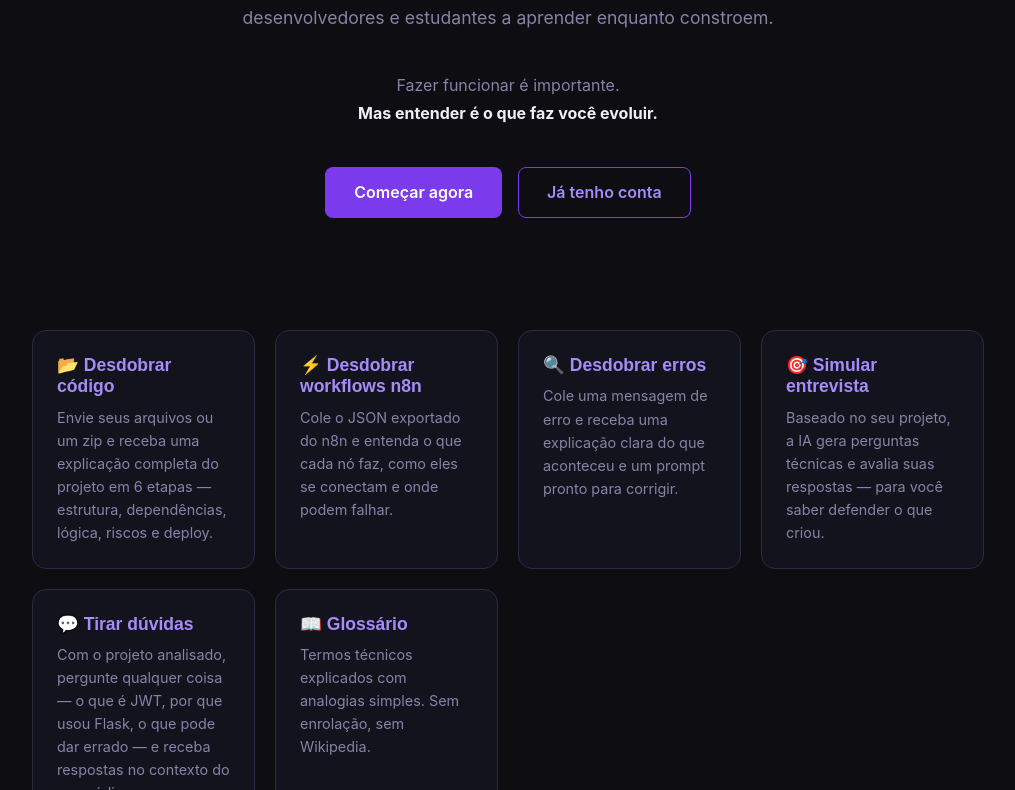
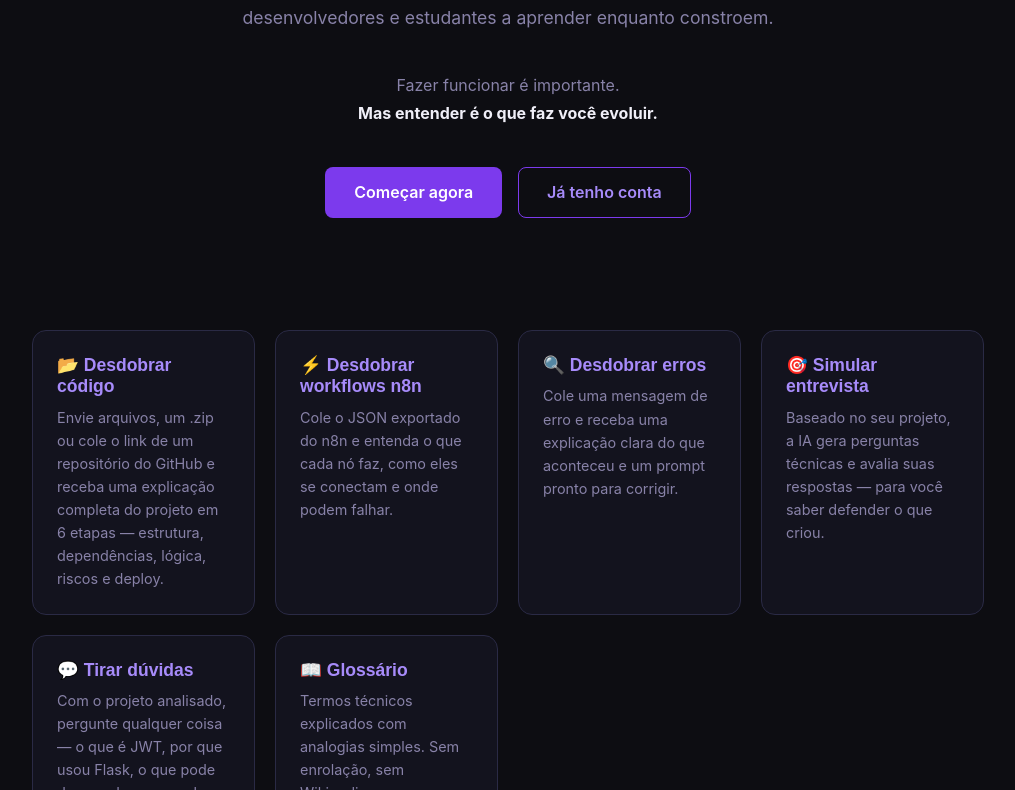
Before and after one commit to leanttro/desdobrando-o-codigo, a React (Vite) app in the folder frontend/: page / in a window 1280 px wide. Shown: the part 431-1221 px from the top of the page, without its empty margins (132-1147 px from the left). Built offline with nearby package versions, Linux system fonts and the light colour scheme.

Commit message:
Update Home.jsx

```diff
--- a/frontend/src/pages/Home.jsx
+++ b/frontend/src/pages/Home.jsx
@@ -36,7 +36,7 @@ function Home() {
       <section className="home__features">
         <div className="home__feature">
           <h3>📂 Desdobrar código</h3>
-          <p>Envie seus arquivos ou um zip e receba uma explicação completa do projeto em 6 etapas — estrutura, dependências, lógica, riscos e deploy.</p>
+          <p>Envie arquivos, um .zip ou cole o link de um repositório do GitHub e receba uma explicação completa do projeto em 6 etapas — estrutura, dependências, lógica, riscos e deploy.</p>
         </div>
         <div className="home__feature">
           <h3>⚡ Desdobrar workflows n8n</h3>
```
